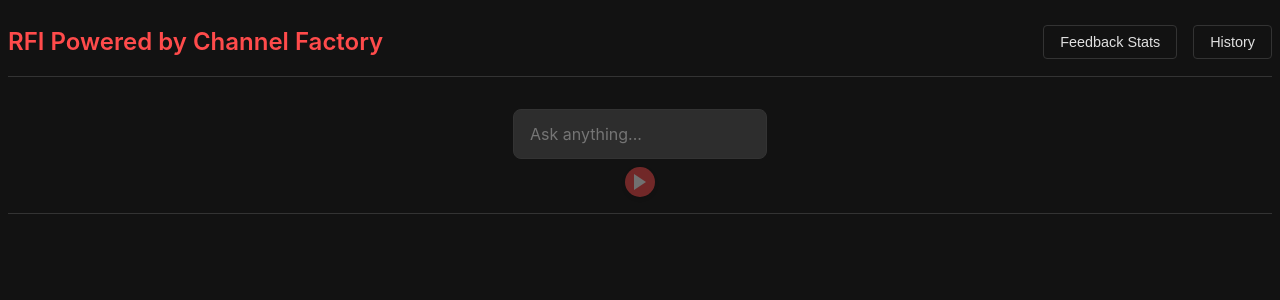
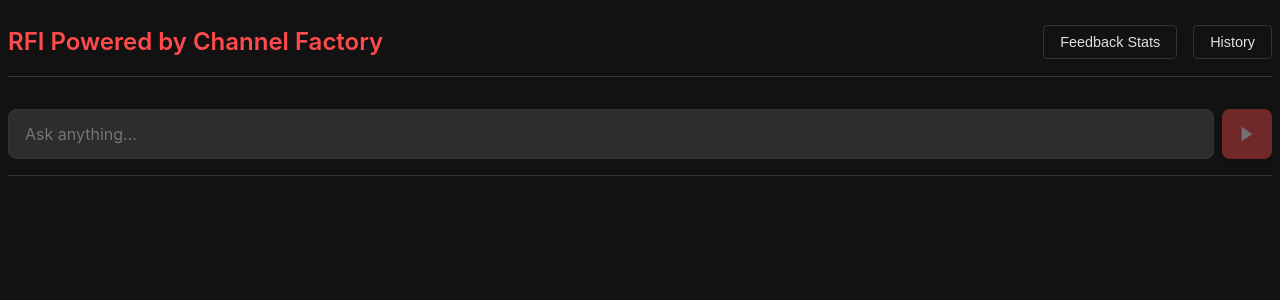
Before and after one commit to AIspowers/rfi-render, a React (Vite) app in the folder rfi-interface/: page / in a window 1280 px wide. Shown: the top 300 px of the page. Built offline with nearby package versions, Linux system fonts and the light colour scheme.

Commit message:
button changes

```diff
--- a/rfi-interface/src/index.css
+++ b/rfi-interface/src/index.css
@@ -98,7 +98,6 @@
 .question-form {
   display: flex;
   align-items: center;
-  flex-direction: column;
   gap: 0.5rem;
   margin-bottom: 1rem;
   border-bottom: 1px solid var(--border-color);
@@ -107,10 +106,8 @@
 
 textarea {
   flex: 1;
-  min-height: 50px;
-  max-height: 200px;
+  height: 50px;
   padding: 0.75rem 1rem;
-  height: auto;
   border-radius: 8px;
   resize: none;
   border: 1px solid var(--border-color);
@@ -120,8 +117,8 @@
   font-size: 1rem;
   line-height: 1.5;
   overflow-y: auto;
-  transition: border-color 0.2s, box-shadow 0.2s;
 }
+
 
 textarea:focus {
   outline: none;
@@ -129,17 +126,9 @@
   box-shadow: 0 0 0 2px rgba(var(--accent-color-rgb), 0.2);
 }
 
-.input-wrapper {
-  display: flex;
-  align-items: center;
-  gap: 0.5rem;
-  width: 100%;
-}
-
 .send-button {
-  position: relative;
-  width: 30px;
-  height: 30px;
+  width: 50px;
+  height: 50px;
   background-color: var(--accent-color);
   border: none;
   color: white;
@@ -147,19 +136,32 @@
   display: flex;
   align-items: center;
   justify-content: center;
-  border-radius: 50%;
-  padding: 0;
+  border-radius: 8px;
   box-shadow: 0 2px 4px rgba(0, 0, 0, 0.3);
-  transition: background-color 0.2s;
 }
 
+
 .send-button:hover:not(:disabled) {
-  background-color: var(--accent-hover);
+  background-color: var(--accent-color);
+  transform: translateY(-8px);
 }
 
 .send-button:disabled {
   opacity: 0.4;
   cursor: not-allowed;
+}
+
+.send-icon {
+  width: 18px;
+  height: 18px;
+  fill: #FFFFFF;
+  stroke: none;
+  transform: none;
+  transition: none;
+}
+
+.send-button:hover .send-icon {
+  transform: none;
 }
 
 button {
```
